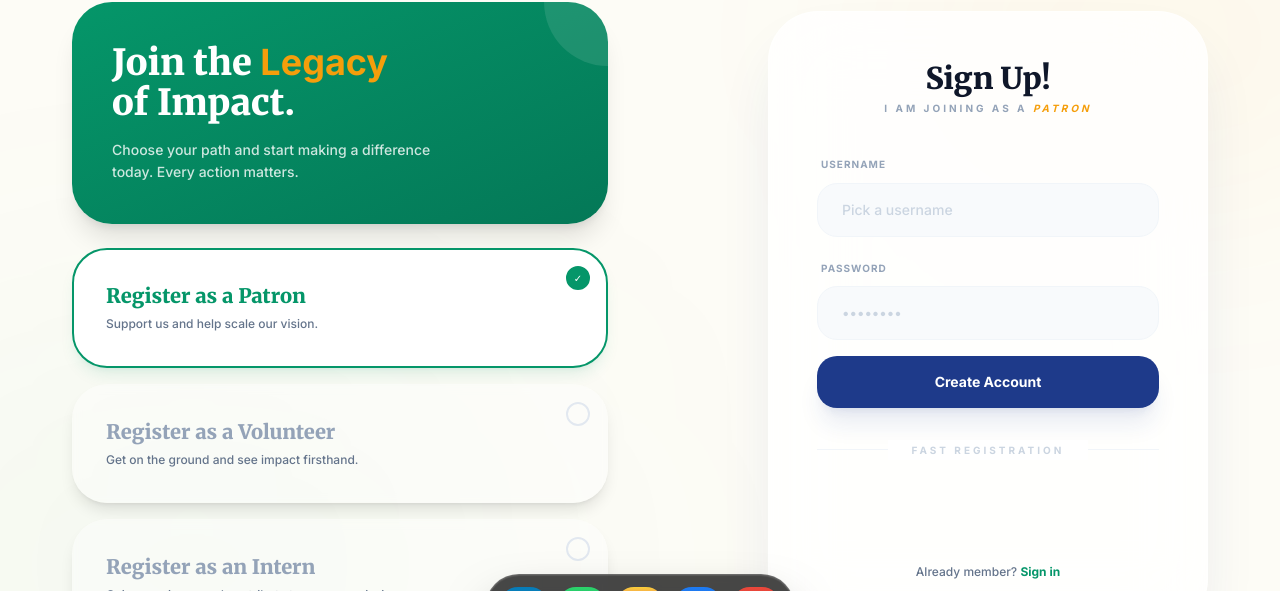
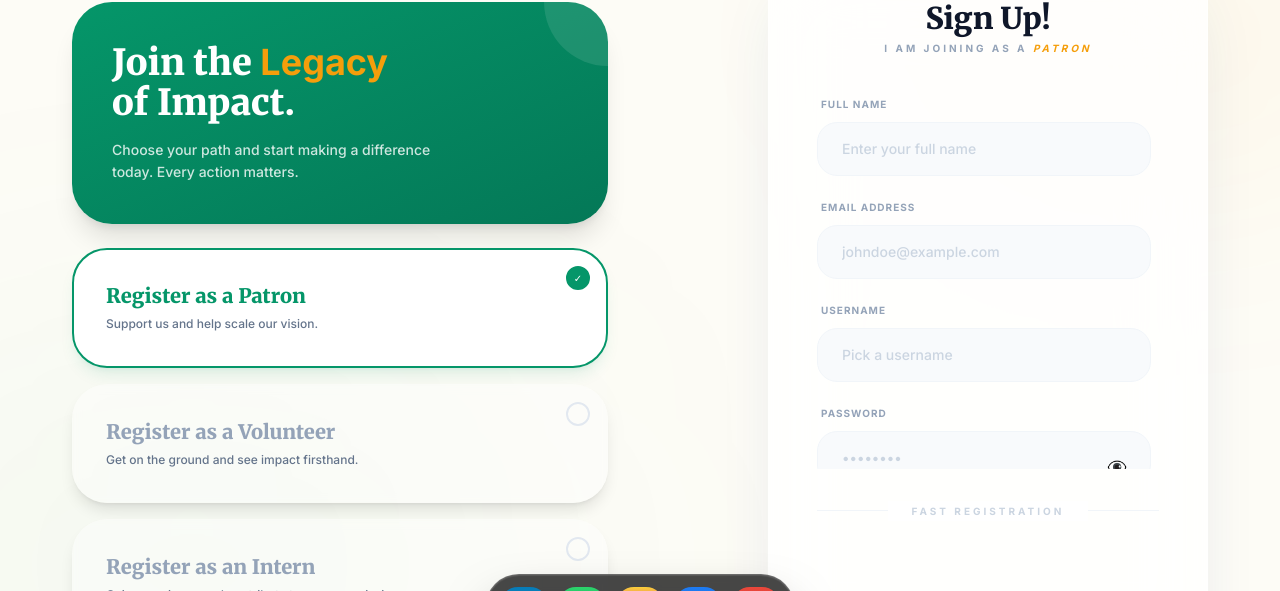
Before and after one commit to viswavignanavaaradi/vvv, a React (Vite) app in the folder client/: page /signup in a window 1280 px wide. Shown: the part 110-701 px from the top of the page. Built offline with nearby package versions, Linux system fonts and the light colour scheme; no server answers.

Commit message:
Phase 6.30: Signup Flow & Password Visibility (v4.9.0)

```diff
--- a/client/src/pages/ForgotPassword.jsx
+++ b/client/src/pages/ForgotPassword.jsx
@@ -7,6 +7,7 @@ const ForgotPassword = () => {
     const [email, setEmail] = useState('');
     const [otp, setOtp] = useState('');
     const [newPassword, setNewPassword] = useState('');
+    const [showPassword, setShowPassword] = useState(false);
     const [step, setStep] = useState(1); // 1: Email, 2: OTP, 3: Reset
     const [timer, setTimer] = useState(59);
     const [loading, setLoading] = useState(false);
@@ -174,14 +175,23 @@ const ForgotPassword = () => {
                                             <p className="text-slate-400 mt-1 text-sm font-medium">Set your new password below.</p>
                                         </div>
                                         <form onSubmit={handleResetPassword} className="space-y-6">
+                                            <div className="relative">
                                                 <input
-                                                type="password"
+                                                    type={showPassword ? "text" : "password"}
                                                     required
                                                     placeholder="New Password"
                                                     value={newPassword}
                                                     onChange={(e) => setNewPassword(e.target.value)}
-                                                className="w-full px-6 py-4 rounded-[20px] bg-slate-50 border border-slate-100 outline-none"
+                                                    className="w-full px-6 py-4 rounded-[20px] bg-slate-50 border border-slate-100 outline-none pr-14"
                                                 />
+                                                <button
+                                                    type="button"
+                                                    onClick={() => setShowPassword(!showPassword)}
+                                                    className="absolute right-6 top-1/2 -translate-y-1/2 text-slate-400 hover:text-[#059669] transition-colors"
+                                                >
+                                                    {showPassword ? "👁️" : "👁️‍🗨️"}
+                                                </button>
+                                            </div>
                                             {error && <p className="text-red-500 text-[10px] font-black uppercase text-center">{error}</p>}
                                             <button type="submit" disabled={loading} className="w-full bg-[#1e3a8a] text-white font-black py-4 rounded-[20px]">
                                                 {loading ? 'Updating...' : 'Reset Password'}
--- a/client/src/pages/Login.jsx
+++ b/client/src/pages/Login.jsx
@@ -9,7 +9,9 @@ const Login = () => {
         username: '',
         password: ''
     });
+    const [showPassword, setShowPassword] = useState(false);
     const [error, setError] = useState('');
+    const [loading, setLoading] = useState(false);
     const navigate = useNavigate();
 
     const handleChange = (e) => {
@@ -56,17 +58,23 @@ const Login = () => {
         setError('Google Login failed. Please try again.');
     };
 
-    const handleSubmit = (e) => {
+    const handleSubmit = async (e) => {
         e.preventDefault();
-        if (formData.username === 'admin' && formData.password === 'password') {
-            localStorage.setItem('vvv_user', JSON.stringify({
-                name: 'Administrator',
-                email: 'admin@vvv.org',
-                role: 'admin'
-            }));
+        setLoading(true);
+        setError('');
+        try {
+            const res = await axios.post('/api/auth/login', formData);
+            localStorage.setItem('vvv_user', JSON.stringify(res.data.user));
+
+            if (res.data.user.role === 'admin') {
                 navigate('/admin');
             } else {
-            setError('Wrong username or password');
+                navigate('/profile');
+            }
+        } catch (err) {
+            setError(err.response?.data?.error || 'Login failed. Please check credentials.');
+        } finally {
+            setLoading(false);
         }
     };
 
@@ -159,19 +167,28 @@ const Login = () => {
                                         className="w-full px-6 py-4 rounded-[20px] bg-slate-50 border border-slate-100 focus:bg-white focus:border-[#059669] focus:ring-4 focus:ring-[#059669]/5 outline-none transition-all placeholder:text-slate-300 font-medium text-slate-700 text-sm"
                                     />
                                 </div>
-                                <div className="space-y-1.5">
+                                <div className="space-y-1.5 relative">
                                     <div className="flex justify-between items-center px-1">
                                         <label className="text-[10px] font-black text-slate-400 uppercase tracking-widest">Password</label>
                                         <Link to="/forgot-password" size="sm" className="text-[10px] text-[#059669] font-black hover:underline underline-offset-4">Forgot?</Link>
                                     </div>
+                                    <div className="relative">
                                         <input
-                                        type="password"
+                                            type={showPassword ? "text" : "password"}
                                             name="password"
                                             value={formData.password}
                                             onChange={handleChange}
                                             placeholder="••••••••"
                                             className="w-full px-6 py-4 rounded-[20px] bg-slate-50 border border-slate-100 focus:bg-white focus:border-[#059669] focus:ring-4 focus:ring-[#059669]/5 outline-none transition-all placeholder:text-slate-300 font-medium text-slate-700 text-sm"
                                         />
+                                        <button
+                                            type="button"
+                                            onClick={() => setShowPassword(!showPassword)}
+                                            className="absolute right-6 top-1/2 -translate-y-1/2 text-slate-400 hover:text-[#059669] transition-colors"
+                                        >
+                                            {showPassword ? "👁️" : "👁️‍🗨️"}
+                                        </button>
+                                    </div>
                                 </div>
 
                                 {error && (
@@ -186,9 +203,10 @@ const Login = () => {
 
                                 <button
                                     type="submit"
-                                    className="w-full bg-[#1e3a8a] text-white font-black py-4 rounded-[20px] shadow-xl shadow-blue-900/10 hover:shadow-blue-900/20 hover:bg-[#1e40af] transition-all transform hover:-translate-y-1 active:scale-[0.98] mt-4 text-sm"
+                                    disabled={loading}
+                                    className="w-full bg-[#1e3a8a] text-white font-black py-4 rounded-[20px] shadow-xl shadow-blue-900/10 hover:shadow-blue-900/20 hover:bg-[#1e40af] transition-all transform hover:-translate-y-1 active:scale-[0.98] mt-4 text-sm disabled:opacity-50"
                                 >
-                                    Sign In
+                                    {loading ? 'Authenticating...' : 'Sign In'}
                                 </button>
                             </form>
 
--- a/client/src/pages/Signup.jsx
+++ b/client/src/pages/Signup.jsx
@@ -2,10 +2,25 @@ import React, { useState } from 'react';
 import { motion } from 'framer-motion';
 import { Link, useNavigate } from 'react-router-dom';
 import { GoogleLogin } from '@react-oauth/google';
+import axios from '../api/axios';
 
 const Signup = () => {
     const [userType, setUserType] = useState('patron');
     const navigate = useNavigate();
+    const [formData, setFormData] = useState({
+        fullName: '',
+        username: '',
+        email: '',
+        password: '',
+        confirmPassword: ''
+    });
+    const [showPassword, setShowPassword] = useState(false);
+    const [error, setError] = useState('');
+    const [loading, setLoading] = useState(false);
+
+    const handleChange = (e) => {
+        setFormData({ ...formData, [e.target.name]: e.target.value });
+    };
 
     const handleSignupSuccess = (credentialResponse) => {
         console.log('Google Signup Success:', credentialResponse);
@@ -30,6 +45,33 @@ const Signup = () => {
             navigate('/internship-enrollment');
         } else {
             navigate('/profile');
+        }
+    };
+
+    const handleSubmit = async (e) => {
+        e.preventDefault();
+        setError('');
+        if (formData.password !== formData.confirmPassword) {
+            return setError('Passwords do not match');
+        }
+        setLoading(true);
+        try {
+            const res = await axios.post('/api/auth/signup', {
+                ...formData,
+                role: userType
+            });
+            localStorage.setItem('vvv_user', JSON.stringify(res.data.user));
+            if (userType === 'volunteer') {
+                navigate('/volunteer-enrollment');
+            } else if (userType === 'intern') {
+                navigate('/internship-enrollment');
+            } else {
+                navigate('/profile');
+            }
+        } catch (err) {
+            setError(err.response?.data?.error || 'Signup failed');
+        } finally {
+            setLoading(false);
         }
     };
 
@@ -127,41 +169,89 @@ const Signup = () => {
                                 <p className="text-[10px] text-slate-400 font-black uppercase tracking-[0.3em]">I am joining as a <span className="text-[#F59E0B] italic">{userType}</span></p>
                             </div>
 
-                            <form className="space-y-4">
+                            <form onSubmit={handleSubmit} className="h-[380px] overflow-y-auto pr-2 custom-scrollbar space-y-4">
+                                <div className="space-y-1.5">
+                                    <label className="text-[10px] font-black text-slate-400 uppercase tracking-widest ml-1">Full Name</label>
+                                    <input
+                                        type="text"
+                                        name="fullName"
+                                        required
+                                        value={formData.fullName}
+                                        onChange={handleChange}
+                                        placeholder="Enter your full name"
+                                        className="w-full px-6 py-4 rounded-[20px] bg-slate-50 border border-slate-100 focus:bg-white focus:border-[#059669] focus:ring-4 focus:ring-[#059669]/5 outline-none transition-all placeholder:text-slate-300 font-medium text-slate-700 text-sm"
+                                    />
+                                </div>
+                                <div className="space-y-1.5">
+                                    <label className="text-[10px] font-black text-slate-400 uppercase tracking-widest ml-1">Email Address</label>
+                                    <input
+                                        type="email"
+                                        name="email"
+                                        required
+                                        value={formData.email}
+                                        onChange={handleChange}
+                                        placeholder="johndoe@example.com"
+                                        className="w-full px-6 py-4 rounded-[20px] bg-slate-50 border border-slate-100 focus:bg-white focus:border-[#059669] focus:ring-4 focus:ring-[#059669]/5 outline-none transition-all placeholder:text-slate-300 font-medium text-slate-700 text-sm"
+                                    />
+                                </div>
                                 <div className="space-y-1.5">
                                     <label className="text-[10px] font-black text-slate-400 uppercase tracking-widest ml-1">Username</label>
                                     <input
                                         type="text"
                                         name="username"
+                                        required
+                                        value={formData.username}
+                                        onChange={handleChange}
                                         placeholder="Pick a username"
                                         className="w-full px-6 py-4 rounded-[20px] bg-slate-50 border border-slate-100 focus:bg-white focus:border-[#059669] focus:ring-4 focus:ring-[#059669]/5 outline-none transition-all placeholder:text-slate-300 font-medium text-slate-700 text-sm"
                                     />
                                 </div>
+                                <div className="space-y-1.5 relative">
+                                    <label className="text-[10px] font-black text-slate-400 uppercase tracking-widest ml-1">Password</label>
+                                    <div className="relative">
+                                        <input
+                                            type={showPassword ? "text" : "password"}
+                                            name="password"
+                                            required
+                                            value={formData.password}
+                                            onChange={handleChange}
+                                            placeholder="••••••••"
+                                            className="w-full px-6 py-4 rounded-[20px] bg-slate-50 border border-slate-100 focus:bg-white focus:border-[#059669] focus:ring-4 focus:ring-[#059669]/5 outline-none transition-all placeholder:text-slate-300 font-medium text-slate-700 text-sm"
+                                        />
+                                        <button
+                                            type="button"
+                                            onClick={() => setShowPassword(!showPassword)}
+                                            className="absolute right-6 top-1/2 -translate-y-1/2 text-slate-400 hover:text-[#059669] transition-colors"
+                                        >
+                                            {showPassword ? "👁️" : "👁️‍🗨️"}
+                                        </button>
+                                    </div>
+                                </div>
                                 <div className="space-y-1.5">
-                                    <label className="text-[10px] font-black text-slate-400 uppercase tracking-widest ml-1">Password</label>
+                                    <label className="text-[10px] font-black text-slate-400 uppercase tracking-widest ml-1">Confirm Password</label>
                                     <input
                                         type="password"
-                                        name="password"
+                                        name="confirmPassword"
+                                        required
+                                        value={formData.confirmPassword}
+                                        onChange={handleChange}
                                         placeholder="••••••••"
                                         className="w-full px-6 py-4 rounded-[20px] bg-slate-50 border border-slate-100 focus:bg-white focus:border-[#059669] focus:ring-4 focus:ring-[#059669]/5 outline-none transition-all placeholder:text-slate-300 font-medium text-slate-700 text-sm"
                                     />
                                 </div>
 
+                                {error && (
+                                    <div className="text-red-500 text-[10px] font-black uppercase text-center py-2 animate-bounce">
+                                        {error}
+                                    </div>
+                                )}
+
                                 <button
-                                    type="button"
-                                    onClick={() => {
-                                        if (userType === 'volunteer') {
-                                            navigate('/volunteer-enrollment');
-                                        } else if (userType === 'intern') {
-                                            navigate('/internship-enrollment');
-                                        } else {
-                                            // Normal signup logic for patrons
-                                            alert('Patron signup coming soon or use Google Login');
-                                        }
-                                    }}
-                                    className="w-full bg-[#1e3a8a] text-white font-black py-4 rounded-[20px] shadow-xl shadow-blue-900/10 hover:shadow-blue-900/20 hover:bg-[#1e40af] transition-all transform hover:-translate-y-1 active:scale-[0.98] mt-2 text-sm"
+                                    type="submit"
+                                    disabled={loading}
+                                    className="w-full bg-[#1e3a8a] text-white font-black py-4 rounded-[20px] shadow-xl shadow-blue-900/10 hover:shadow-blue-900/20 hover:bg-[#1e40af] transition-all transform hover:-translate-y-1 active:scale-[0.98] mt-2 text-sm disabled:opacity-50"
                                 >
-                                    Create Account
+                                    {loading ? 'Processing...' : 'Create Account'}
                                 </button>
                             </form>
 
```
Also changed, not shown: 2 other files (tests, documents, lock files or other folders). Lines whose indentation alone changed are shown as unchanged.
